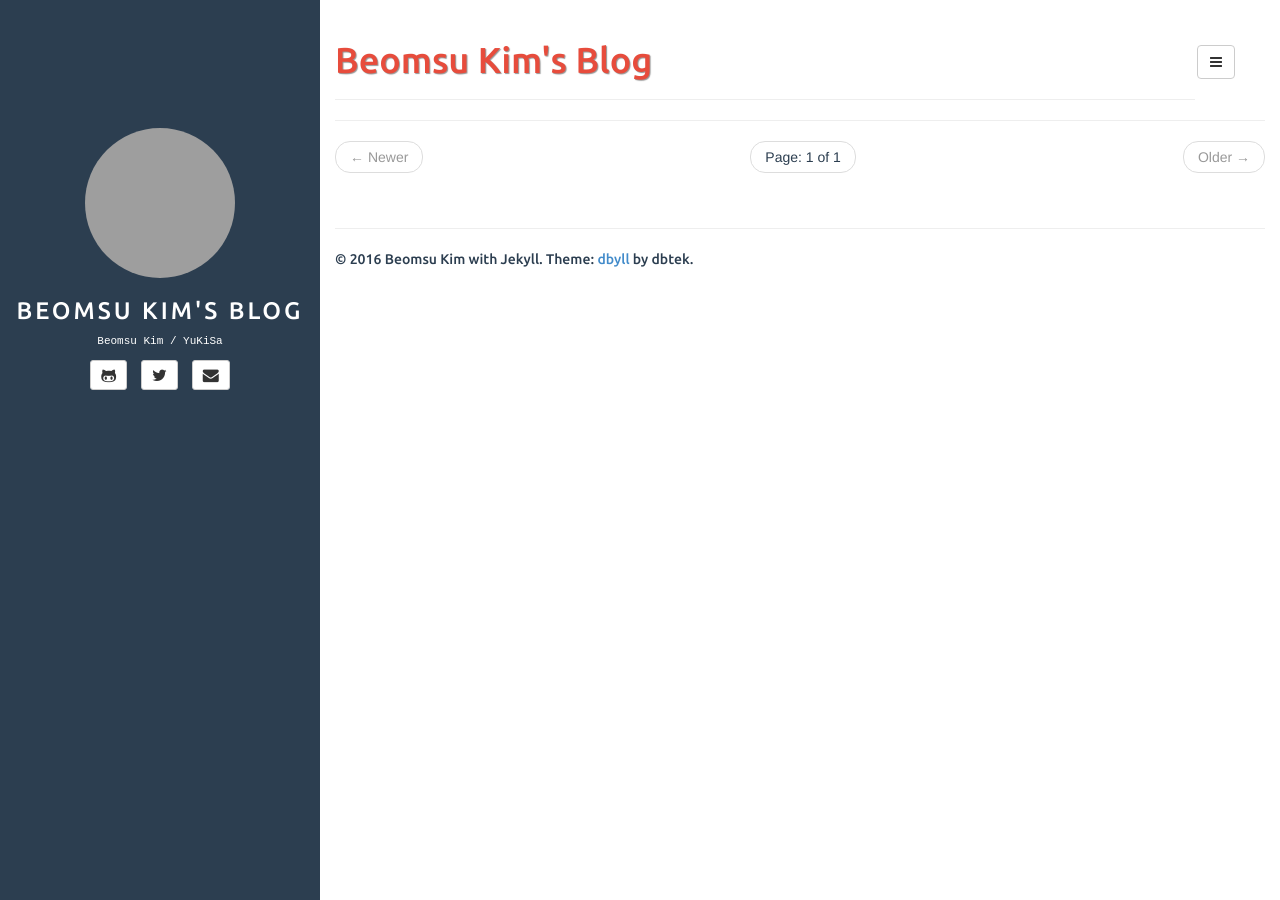
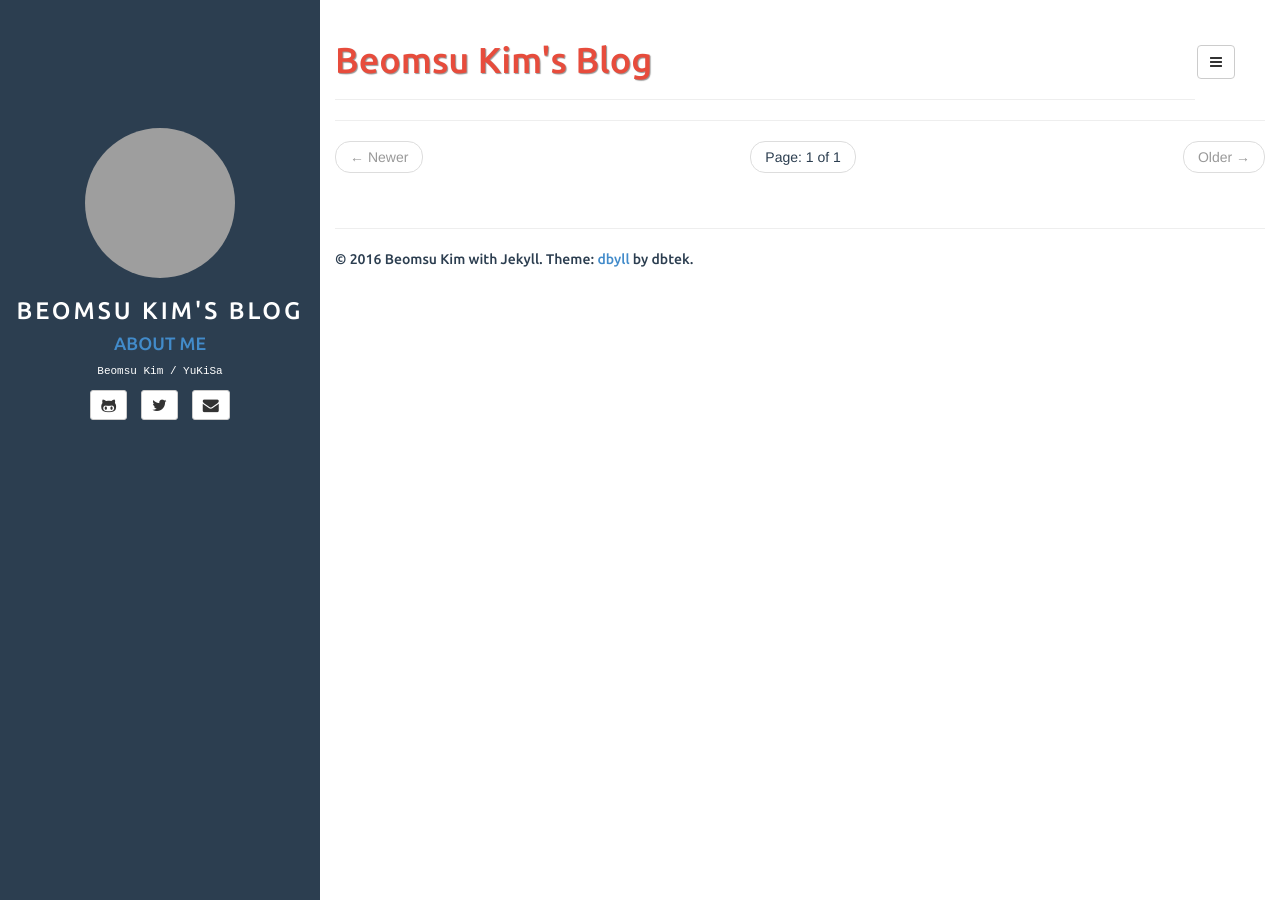
Before and after one commit to shuuki4/shuuki4.github.io, a Jekyll site: the page built from index.html, in a window 1280 px wide. Built offline with Jekyll 4.4.1, drawn with Linux system fonts in a browser that asks for light colours; the list of posts is cut into pages by our own code; grey boxes are pictures that could not be loaded.

Commit message:
layout change

```diff
--- a/_includes/sidebar.html
+++ b/_includes/sidebar.html
@@ -7,6 +7,12 @@
         <a href="{{ site.BASE_PATH }}/">{{ site.title }}</a>
     </h3>
 </header>
+
+<div id="about" class="text-center">
+	<h4>
+		<a href="{{ site.BASE_PATH }}/myself"> ABOUT ME </a>
+	</h4>
+</div>
 
 {% if site.author.bio %}
 <div id="bio" class="text-center">
@@ -38,26 +44,5 @@
 		</li>
 		{% endif %}
 	</ul>
-	<ul id="contact-list-secondary" class="list-unstyled list-inline">
-		{% if site.author.pinterest %}
-		<li>
-			<a class="btn btn-default btn-sm" href="https://pinterest.com/{{ site.author.pinterest }}">
-				<i class="fa fa-pinterest fa-lg"></i>
-			</a>
-		</li>
-		{% endif %}
-		{% if site.author.linkedin %}
-		<li>
-			<a class="btn btn-default btn-sm" href="https://linkedin.com/in/{{ site.author.linkedin }}">
-				<i class="fa fa-linkedin fa-lg"></i>
-			</a>
-		</li>
-		{% endif %}
-		<li>
-			<a class="btn btn-default btn-sm" href="{{ site.BASE_PATH }}/{{ site.rss_path }}">
-				<i class="fa fa-rss fa-lg"></i>
-			</a>
-		</li>
-	</ul>
 </div>
 <!-- sidebar.html end -->
```
